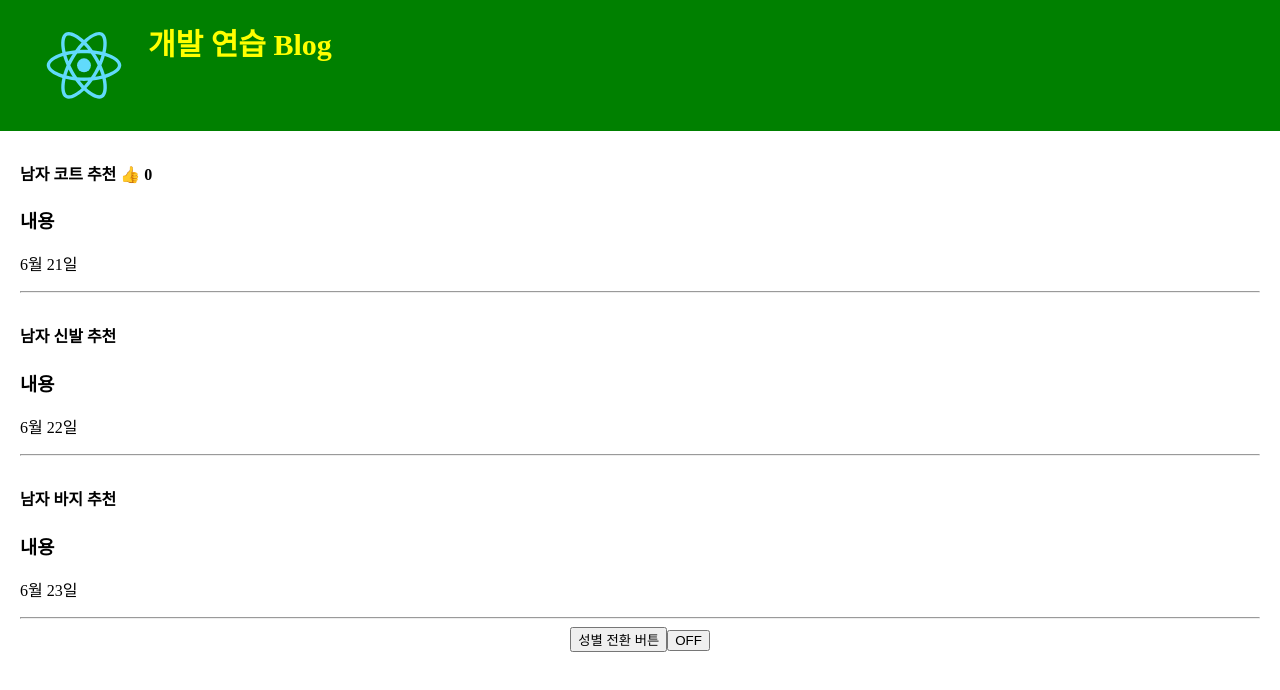
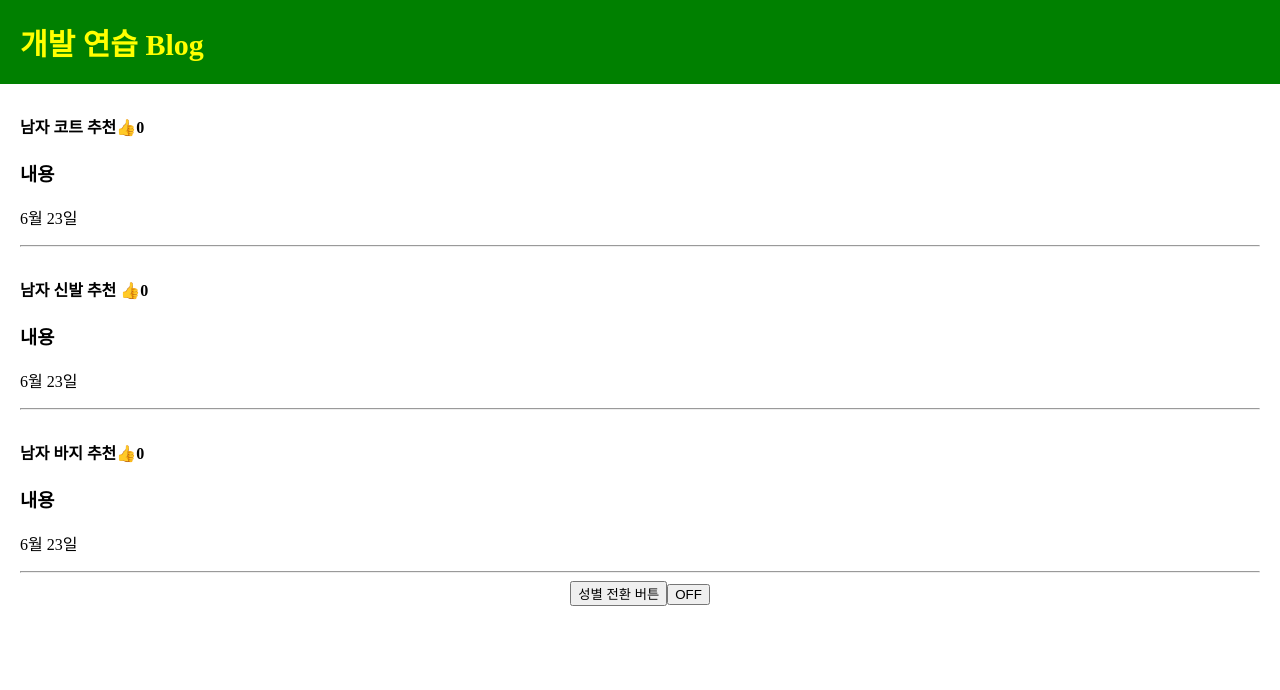
Before and after one commit to SeungMinK/react2, a React (Create React App) app: page / in a window 1280 px wide. Shown: the top 690 px of the page. Built offline with nearby package versions, Linux system fonts and the light colour scheme.

Commit message:
part1#8강 강의 -map 기능 공부 -for문 어떻게 사용하는지 -map과 for문을 이용하여 html 코드 줄이기

```diff
--- a/src/App.js
+++ b/src/App.js
@@ -1,5 +1,4 @@
-import React, {useState} from 'react';//react의 useSatae 함수를 사용하겟다
-import logoTest from './logo.svg';
+import React, { useState } from 'react';//react의 useSatae 함수를 사용
 import './App.css';
 
 
@@ -9,8 +8,13 @@ import './App.css';
     3. "..." deepcCopy 방법임, = 으로 카피할경우 참조변수가 생성됨(Array,Object)
     4. state 값 변경은 변경함수를 사용해야함(state에 직접 접근X)
     5. deepCopy로 값을 복사해서 수정 후, 변경함수에 적용하는 방법이 있음
-  ES6의 신 문법,destructuring 문법
-  var [num1,num2] = [10,100]; // a에는 10 b에는 100을 넣는다
+    6. {}안에는 변수,함수를 쓸 수 있음
+    7. var [num1,num2] = [10,100]; // a에는 10 b에는 100을 넣는다
+    8. var(변수 선언전에 호출 가능, 값 지정 안해줘도됨)
+    9. let(변수 선언전에 호출 불가능, 값 지정 안해줘도됨), const(변수 선언전에 호출 불가능, 값 지정 꼭 해줘야됨)
+    10. es6 버전부터 새로 생긴 let과 const임. 불안정한 var보다 let과 const 사용을 권장함
+    11. array내의 모든 데이터에 똑같은 작업을 시켜주고싶을때 .map()을 사용함, 유사 반복문
+    12. Componet의 경우 명명규칙은 대문자로 시작해야함
     */
 
 
@@ -19,31 +23,33 @@ import './App.css';
 function App() {
 
   let contents = '내용';
-  let setting ={color : 'yellow',fontSize : '30px'};
-  let [title,titleChange] = useState(['남자 코트 추천','남자 신발 추천 ','남자 바지 추천']);
-  let [gender,genderChange] = useState('male');
-  let [like,likeChange] =useState(0);
-  let [model,modelChange] = useState(false);//UI 온오프 스위치
-  let [state,stateChange]=useState(['OFF']);
+  let setting = { color: 'yellow', fontSize: '30px' };
+  let [title, titleChange] = useState(['남자 코트 추천', '남자 신발 추천 ', '남자 바지 추천']);
+  let [like, likeChange] = useState([0, 0, 0]);
+  let [gender, genderChange] = useState('male');
+  let [model, modelChange] = useState(false);//UI 온오프 스위치
+  let [state, stateChange] = useState(['OFF']);//버튼 상태 표시
 
-  function changeTitleGender(){
-    if(gender=='male'){
-      titleChange(title=['여성 코트 추천','여성 신발 추천','여성 바지 추천'])
+
+
+  function changeTitleGender() {
+    if (gender === 'male') {
+      titleChange(title = ['여성 코트 추천', '여성 신발 추천', '여성 바지 추천'])
       genderChange('female')
     }
-    else{
-      titleChange(title=['남자 코트 추천','남자 신발 추천 ','남자 바지 추천'])
+    else {
+      titleChange(title = ['남자 코트 추천', '남자 신발 추천 ', '남자 바지 추천'])
       genderChange('male')
     }
 
   }
 
-  function switichUI(){
-    if(model==false){
+  function switichUI() {
+    if (model === false) {
       stateChange('ON')
       modelChange(true);
     }
-    else{
+    else {
       stateChange('OFF')
       modelChange(false)
     }
@@ -54,37 +60,31 @@ function App() {
     <div className="App">
 
       <div className="black-nav">
-        <img src= {logoTest} style={{width:'10%',height:'10%'}}/>
         <div style={setting}> 개발 연습 Blog</div>
       </div>
-
+      <div>
+        {
+          title.map(function (text) {
+            return (
               <div className="list">
-        <h4>{title[0]} <span onClick={()=>{likeChange(like+1)}}>👍</span> {like}</h4>
-        <h3>{contents}</h3>
-        <p>6월 21일</p>
-        <hr/>
-      </div>
-
-      <div className="list">
-        <h4>{title[1]}</h4>
-        <h3>{contents}</h3>
-        <p>6월 22일</p>
-        <hr/>
-      </div>
-
-      <div className="list">
-        <h4>{title[2]}</h4>
+                <h4>{text}<span onClick={() => { likeChange(like + 1) }}>👍{like[0]}</span></h4>
                 <h3>{contents}</h3>
                 <p>6월 23일</p>
-        <hr/>
+                <hr />
               </div>
-
+            )
+          }
+          )
+        }
+      </div>
+      <div>
         <button onClick={changeTitleGender}>성별 전환 버튼</button>
         <button onClick={switichUI}>{state}</button>
+      </div>
       {
-        model == true
-        ? <Model/>
-        : null // 텅빈 html 보여줌, 관습
+        model === true
+          ? <Model />
+          : null // 텅빈 html 보여줌, Js 관습
       }
     </div>
 
@@ -93,8 +93,8 @@ function App() {
 }
 
 //Component
-function Model(){
-  return(
+function Model() {
+  return (
     <div className="model">
       <h2>제목</h2>
       <p>날짜</p>
```
Lines whose indentation alone changed are shown as unchanged.
